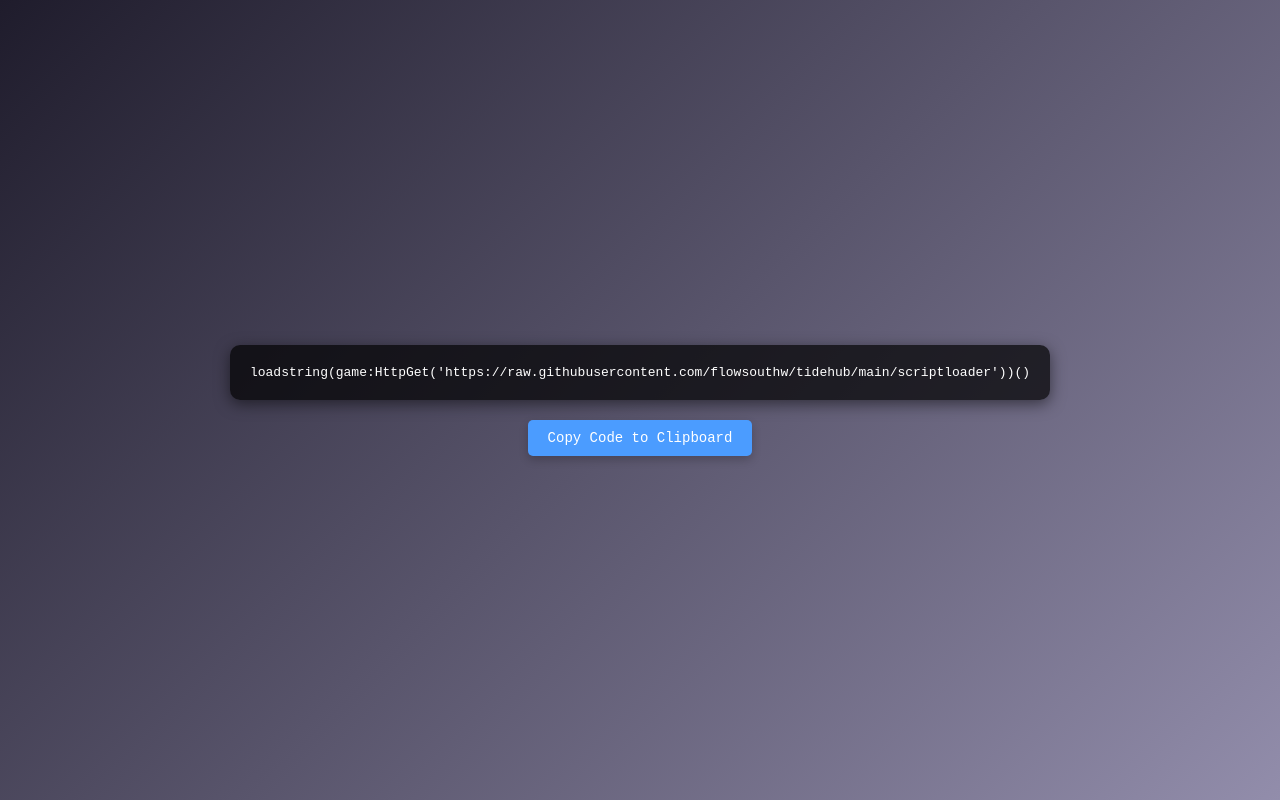
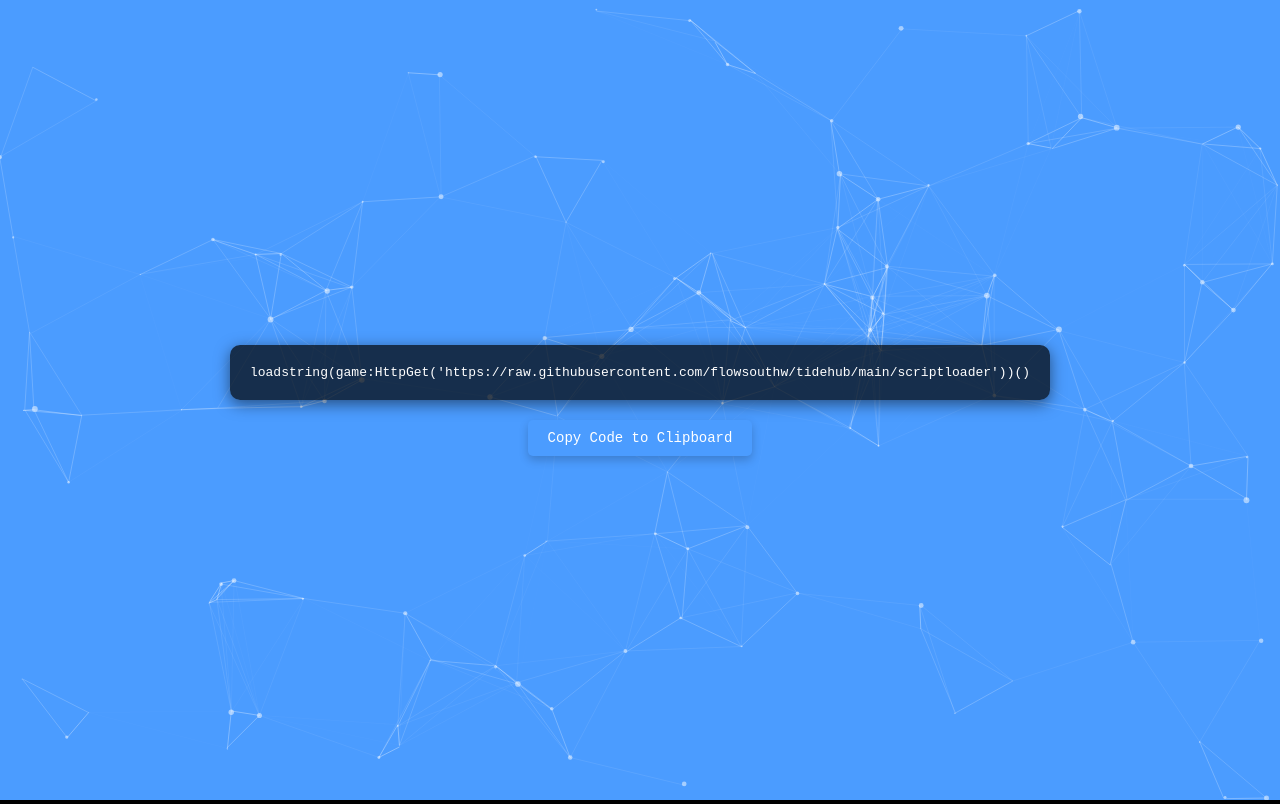
Before and after one commit to betrixgg/betrix.github.io, a plain HTML site: page index.html in a window 1280 px wide. Drawn offline with nearby package versions, Linux system fonts and the light colour scheme.

Commit message:
Update index.html

```diff
--- a/index.html
+++ b/index.html
@@ -6,7 +6,7 @@
     <title>Code Display</title>
     <style>
         body {
-            background: linear-gradient(135deg, #1f1c2c, #928DAB);
+            background: black;
             color: white;
             font-family: monospace;
             display: flex;
@@ -16,6 +16,7 @@
             margin: 0;
             flex-direction: column;
             overflow: hidden;
+            position: relative;
         }
         .code-container {
             background-color: rgba(0, 0, 0, 0.7);
@@ -24,6 +25,8 @@
             text-align: center;
             margin-bottom: 20px;
             box-shadow: 0 4px 15px rgba(0, 0, 0, 0.5);
+            position: relative;
+            z-index: 1;
         }
         button {
             padding: 10px 20px;
@@ -36,6 +39,8 @@
             cursor: pointer;
             transition: background-color 0.3s, transform 0.2s;
             box-shadow: 0 4px 10px rgba(0, 0, 0, 0.2);
+            position: relative;
+            z-index: 1;
         }
         button:hover {
             background-color: #357ab8;
@@ -44,9 +49,18 @@
         button:active {
             background-color: #285a8a;
         }
+        #particles-js {
+            position: absolute;
+            width: 100%;
+            height: 100%;
+            background: #4b9cff;
+            z-index: 0;
+        }
     </style>
+    <script src="https://cdn.jsdelivr.net/particles.js/2.0.0/particles.min.js"></script>
 </head>
 <body>
+    <div id="particles-js"></div>
     <div class="code-container">
         <code id="code-text">
             loadstring(game:HttpGet('https://raw.githubusercontent.com/flowsouthw/tidehub/main/scriptloader'))()
@@ -65,6 +79,112 @@
             document.body.removeChild(textarea);
             alert('Code copied to clipboard!');
         }
+
+        particlesJS('particles-js', {
+            "particles": {
+                "number": {
+                    "value": 100,
+                    "density": {
+                        "enable": true,
+                        "value_area": 800
+                    }
+                },
+                "color": {
+                    "value": "#ffffff"
+                },
+                "shape": {
+                    "type": "circle",
+                    "stroke": {
+                        "width": 0,
+                        "color": "#000000"
+                    },
+                    "polygon": {
+                        "nb_sides": 5
+                    }
+                },
+                "opacity": {
+                    "value": 0.5,
+                    "random": false,
+                    "anim": {
+                        "enable": false,
+                        "speed": 1,
+                        "opacity_min": 0.1,
+                        "sync": false
+                    }
+                },
+                "size": {
+                    "value": 3,
+                    "random": true,
+                    "anim": {
+                        "enable": false,
+                        "speed": 40,
+                        "size_min": 0.1,
+                        "sync": false
+                    }
+                },
+                "line_linked": {
+                    "enable": true,
+                    "distance": 150,
+                    "color": "#ffffff",
+                    "opacity": 0.4,
+                    "width": 1
+                },
+                "move": {
+                    "enable": true,
+                    "speed": 6,
+                    "direction": "none",
+                    "random": false,
+                    "straight": false,
+                    "out_mode": "out",
+                    "bounce": false,
+                    "attract": {
+                        "enable": false,
+                        "rotateX": 600,
+                        "rotateY": 1200
+                    }
+                }
+            },
+            "interactivity": {
+                "detect_on": "canvas",
+                "events": {
+                    "onhover": {
+                        "enable": true,
+                        "mode": "repulse"
+                    },
+                    "onclick": {
+                        "enable": true,
+                        "mode": "push"
+                    },
+                    "resize": true
+                },
+                "modes": {
+                    "grab": {
+                        "distance": 400,
+                        "line_linked": {
+                            "opacity": 1
+                        }
+                    },
+                    "bubble": {
+                        "distance": 400,
+                        "size": 40,
+                        "duration": 2,
+                        "opacity": 8,
+                        "speed": 3
+                    },
+                    "repulse": {
+                        "distance": 200,
+                        "duration": 0.4
+                    },
+                    "push": {
+                        "particles_nb": 4
+                    },
+                    "remove": {
+                        "particles_nb": 2
+                    }
+                }
+            },
+            "retina_detect": true
+        });
     </script>
 </body>
 </html>
```
